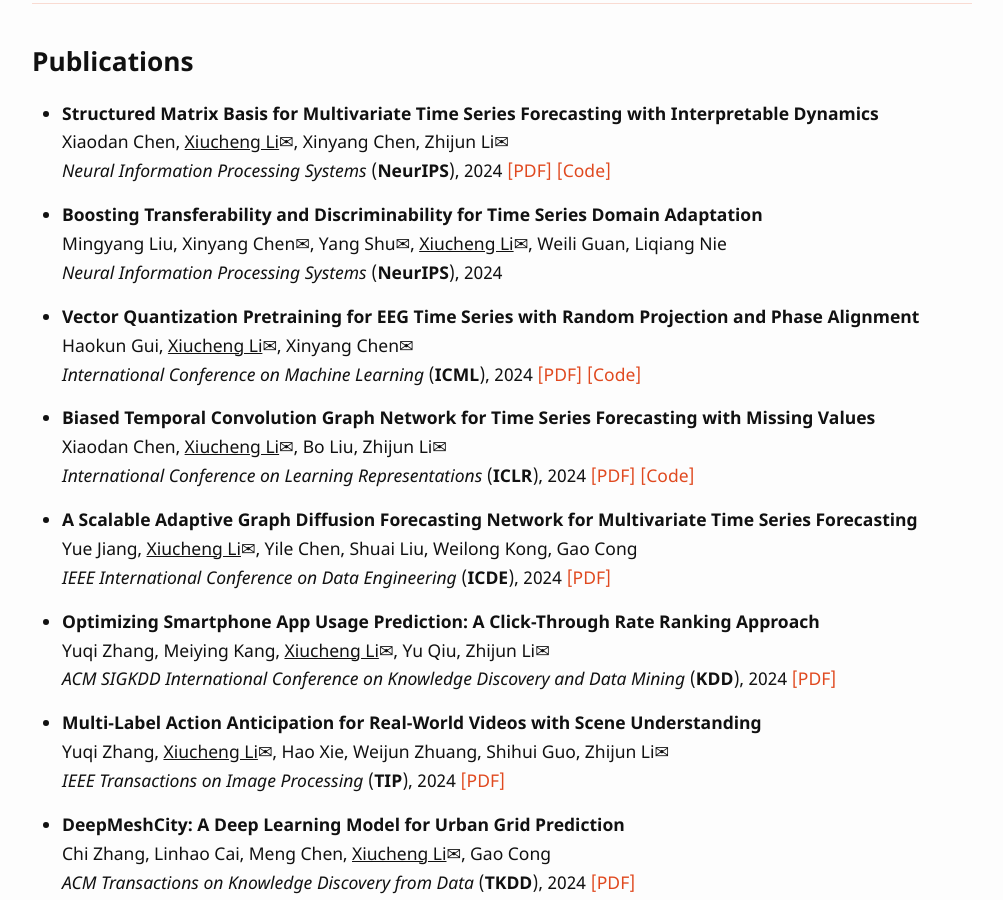
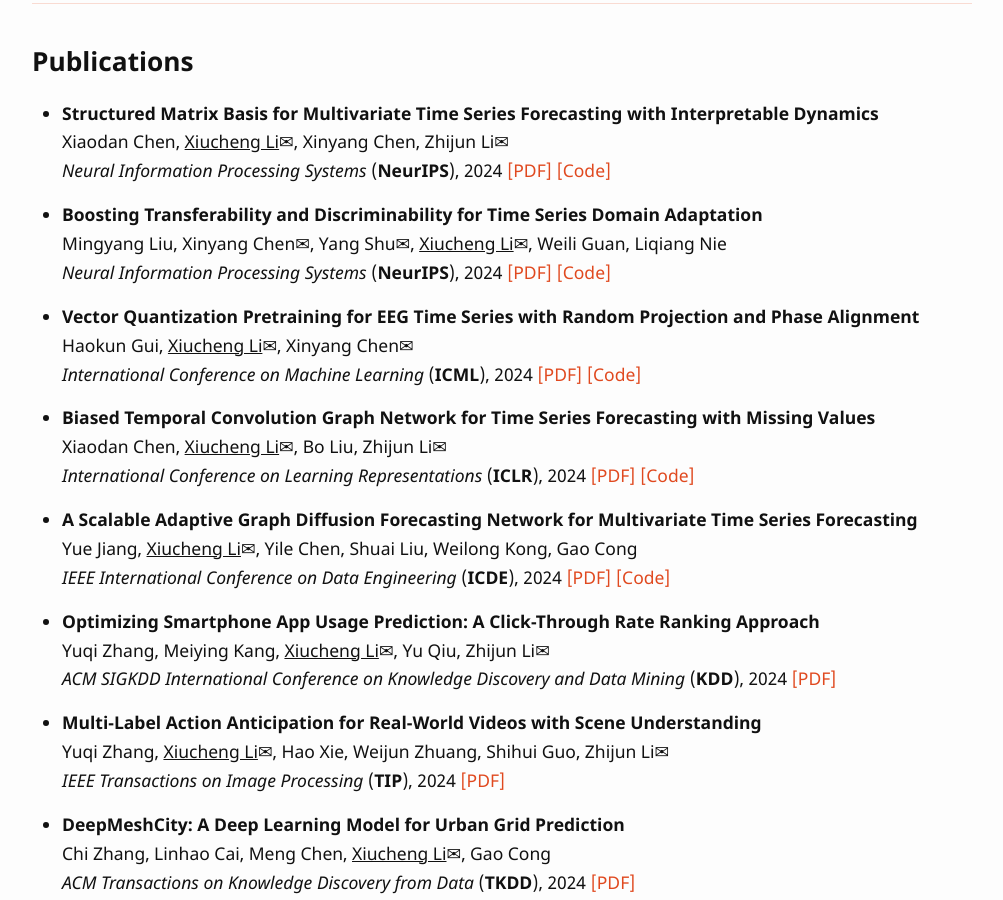
Before and after one commit to boathit/boathit.github.io, a Jekyll site: the page built from index.md, in a window 1280 px wide and 900 px high, scrolled down 1211 px. Shown: the whole window, without its empty margins (138-1141 px from the left). Built offline with Jekyll 4.4.1, drawn with Linux system fonts in a browser that asks for light colours; some web fonts are replaced; our own code applies the rules of GitHub Pages for plain Markdown files.

Commit message:
updating 20241031

```diff
--- a/index.md
+++ b/index.md
@@ -51,7 +51,7 @@ $$\dagger$$ *co-supervised with Prof. [Xinyang Chen](https://faculty.hitsz.edu.c
 
 - **Boosting Transferability and Discriminability for Time Series Domain Adaptation**\
   Mingyang Liu, Xinyang Chen<span>&#9993;</span>, Yang Shu<span>&#9993;</span>, <ins>Xiucheng Li</ins><span>&#9993;</span>,  Weili Guan, Liqiang Nie\
-  *Neural Information Processing Systems* (**NeurIPS**), 2024
+  *Neural Information Processing Systems* (**NeurIPS**), 2024 [[PDF]]({{ '/assets/pdfs/nips24-acon.pdf' | relative_url }}) [[Code]](https://github.com/mingyangliu1024/ACON)
 
 - **Vector Quantization Pretraining for EEG Time Series with Random Projection and Phase Alignment**\
   Haokun Gui, <ins>Xiucheng Li</ins><span>&#9993;</span>, Xinyang Chen<span>&#9993;</span>\
@@ -63,7 +63,7 @@ $$\dagger$$ *co-supervised with Prof. [Xinyang Chen](https://faculty.hitsz.edu.c
 
 - **A Scalable Adaptive Graph Diffusion Forecasting Network for Multivariate Time Series Forecasting**\
   Yue Jiang, <ins>Xiucheng Li</ins><span>&#9993;</span>, Yile Chen, Shuai Liu, Weilong Kong, Gao Cong\
-  *IEEE International Conference on Data Engineering* (**ICDE**), 2024 [[PDF]]({{ '/assets/pdfs/icde24-scalable.pdf' | relative_url }})
+  *IEEE International Conference on Data Engineering* (**ICDE**), 2024 [[PDF]]({{ '/assets/pdfs/icde24-scalable.pdf' | relative_url }}) [[Code]](https://github.com/JIANGYUE61610306/SAGDFN)
 
 - **Optimizing Smartphone App Usage Prediction: A Click-Through Rate Ranking Approach**\
   Yuqi Zhang, Meiying Kang, <ins>Xiucheng Li</ins><span>&#9993;</span>, Yu Qiu, Zhijun Li<span>&#9993;</span>\
```
Also changed, not shown: 1 other file.
